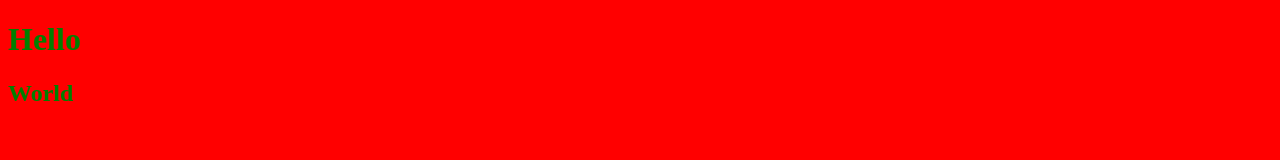
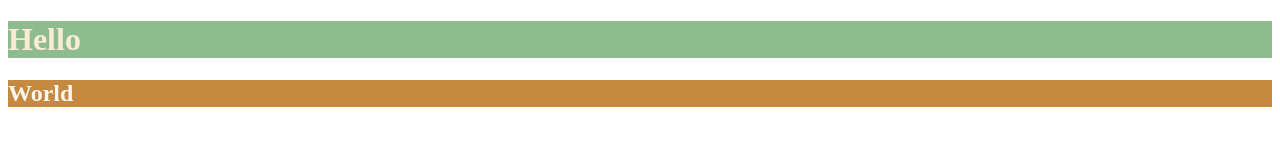
Before and after one commit to jmobriencs/Complete-Web-Dev-Bootcamp, a plain HTML site: page Sect 6 CSS Properties/6.0 CSS Colors/index.html in a window 1280 px wide. Drawn offline with Linux system fonts and the light colour scheme.

Commit message:
Add internal css and complete section 6.0 colors

```diff
--- a/Sect 6 CSS Properties/6.0 CSS Colors/index.html
+++ b/Sect 6 CSS Properties/6.0 CSS Colors/index.html
@@ -3,14 +3,24 @@
   <head>
     <meta charset="UTF-8" />
     <title>Colors</title>
-    <link rel="stylesheet" href="./style.css" />
     <style>
       /* Write your CSS code here. */
-      /* 1. Make the background of the webpage "antiquewhite"
-    2. Make the h1 "whitesmoke"
-    3. Make the background of the h1 "darkseagreen"
-    4. Make the h2 #FAF8F1
-    5. Make the background of the h2 "#C58940" */
+      /*  1. Make the background of the webpage "antiquewhite"
+          2. Make the h1 "whitesmoke"
+          3. Make the background of the h1 "darkseagreen"
+          4. Make the h2 #FAF8F1
+          5. Make the background of the h2 "#C58940"
+      */
+      body {
+        color: antiquewhite;
+      }
+      h1 {
+        background-color: darkseagreen;
+      }
+      h2 {
+        color: #faf8f1;
+        background-color: #c58940;
+      }
     </style>
   </head>
 
--- a/Sect 6 CSS Properties/6.0 CSS Colors/style.css
+++ /dev/null
@@ -1,8 +0,0 @@
-* {
-  background-color: red;
-}
-
-h2,
-h1 {
-  color: green;
-}
```
